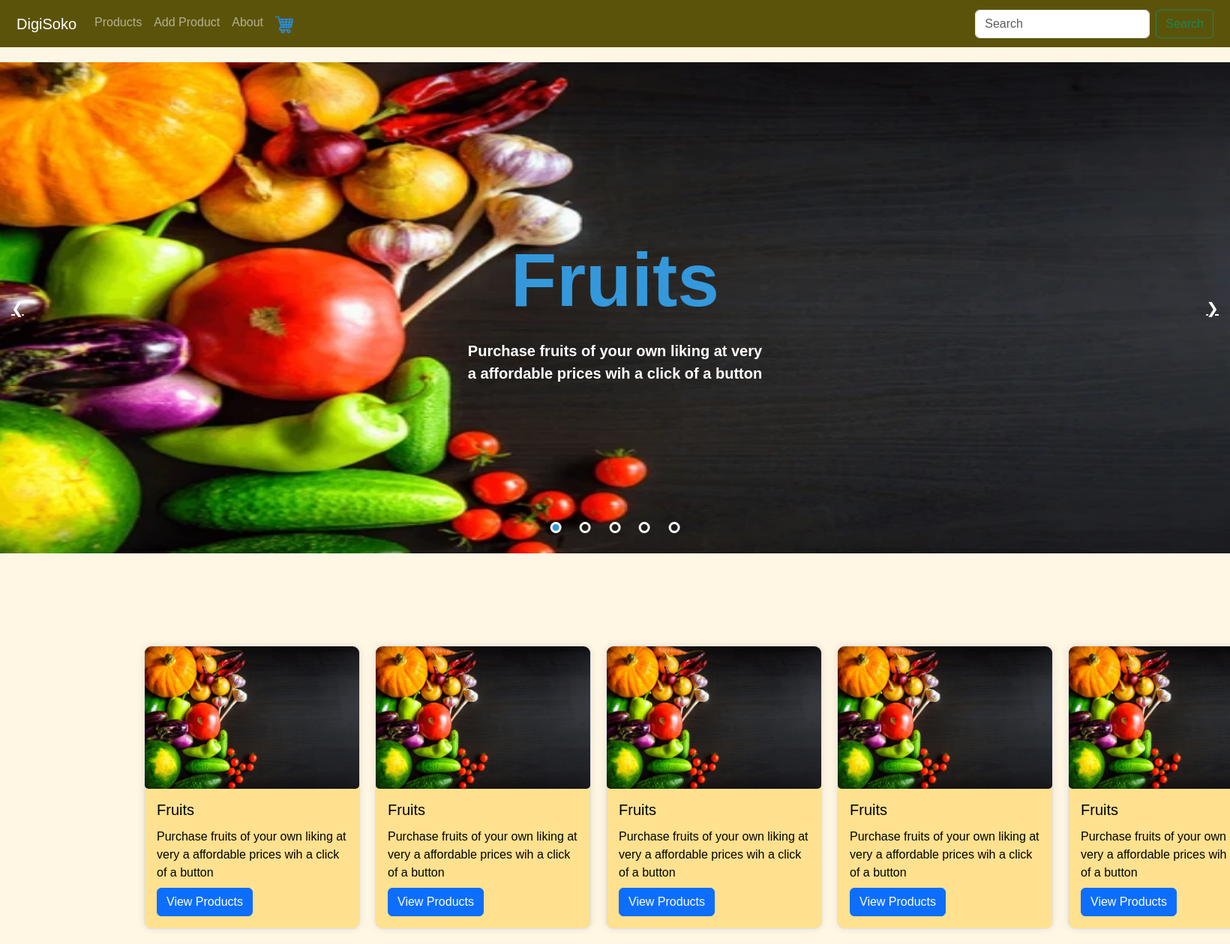
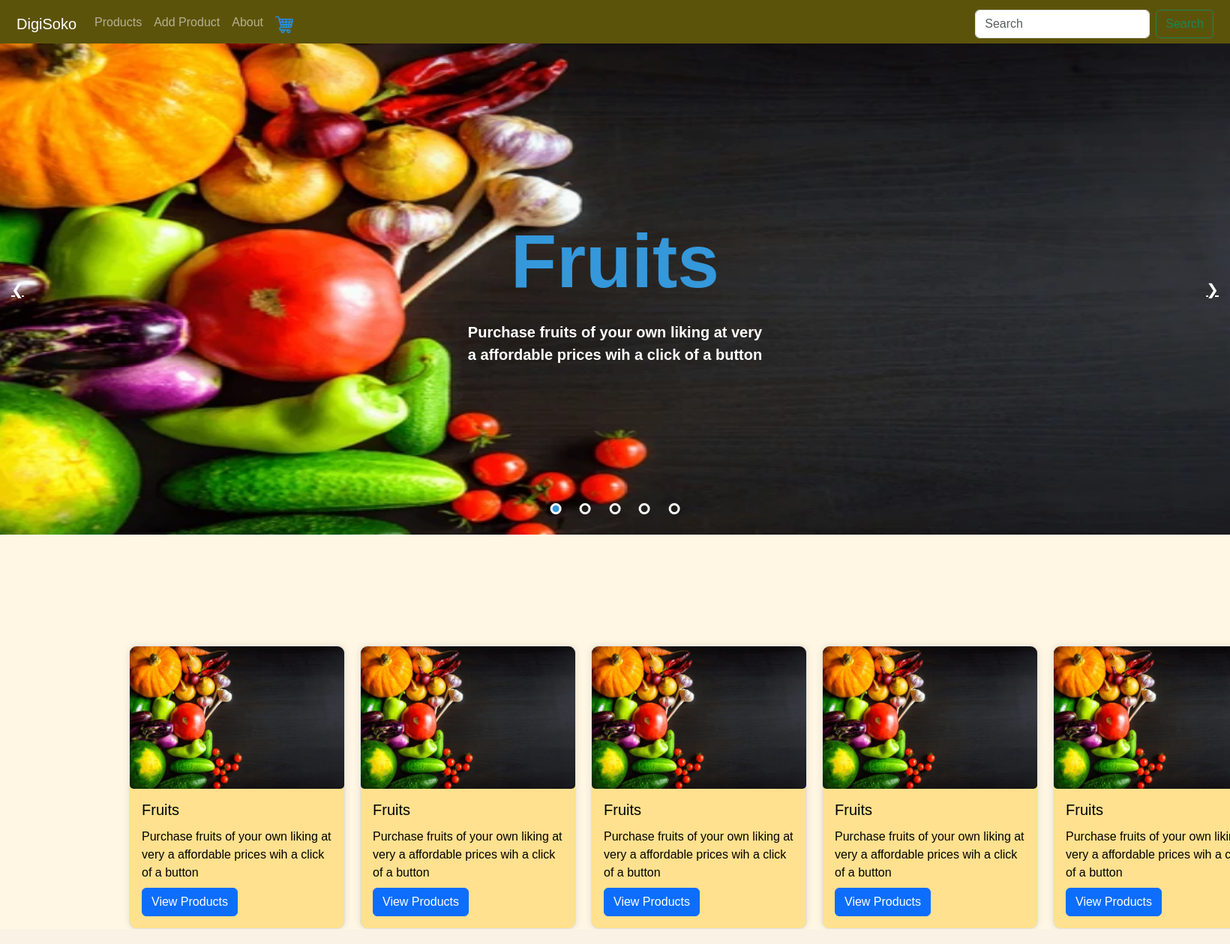
Before and after one commit to GEO-HACK/DigiSoko, a Django app: page / in a window 1640 px wide; the page is wider, and only the part inside the window is pictured. Shown: that part at 75% size. Run offline with Django 5.2, Linux system fonts and the light colour scheme.

Commit message:
main page

```diff
--- a/DigiSoko/templates/DigiSoko/main.html
+++ b/DigiSoko/templates/DigiSoko/main.html
@@ -14,6 +14,7 @@
     overflow: hidden;
     left: 0;
     width: 100VW;
+    top: 58px;
     background: #2c3e56;
 }
 
@@ -126,9 +127,9 @@
 .container-cont {
     justify-content: flex-start;
     display: flex;
-    width: 100vw;
-    flex-wrap: wrap;
-    padding: 20px;
+    width: 100%;
+    /* flex-wrap: wrap; */
+    /* padding: 20px; */
     gap: 20px;
     padding-top: 60%;
 
--- a/static/styles.css
+++ b/static/styles.css
@@ -11,7 +11,7 @@
   display: none;
 }
 
- .product-body {
+.product-body {
   display: grid;
   grid-template-columns: repeat(8, 1fr);
   /* /* padding: 10px;  */
@@ -19,7 +19,6 @@
   gap: 10px;
   width: 100%;
   position: absolute;
-
   left: 0;
 }
 
```
Also changed, not shown: static/image2.avif.
